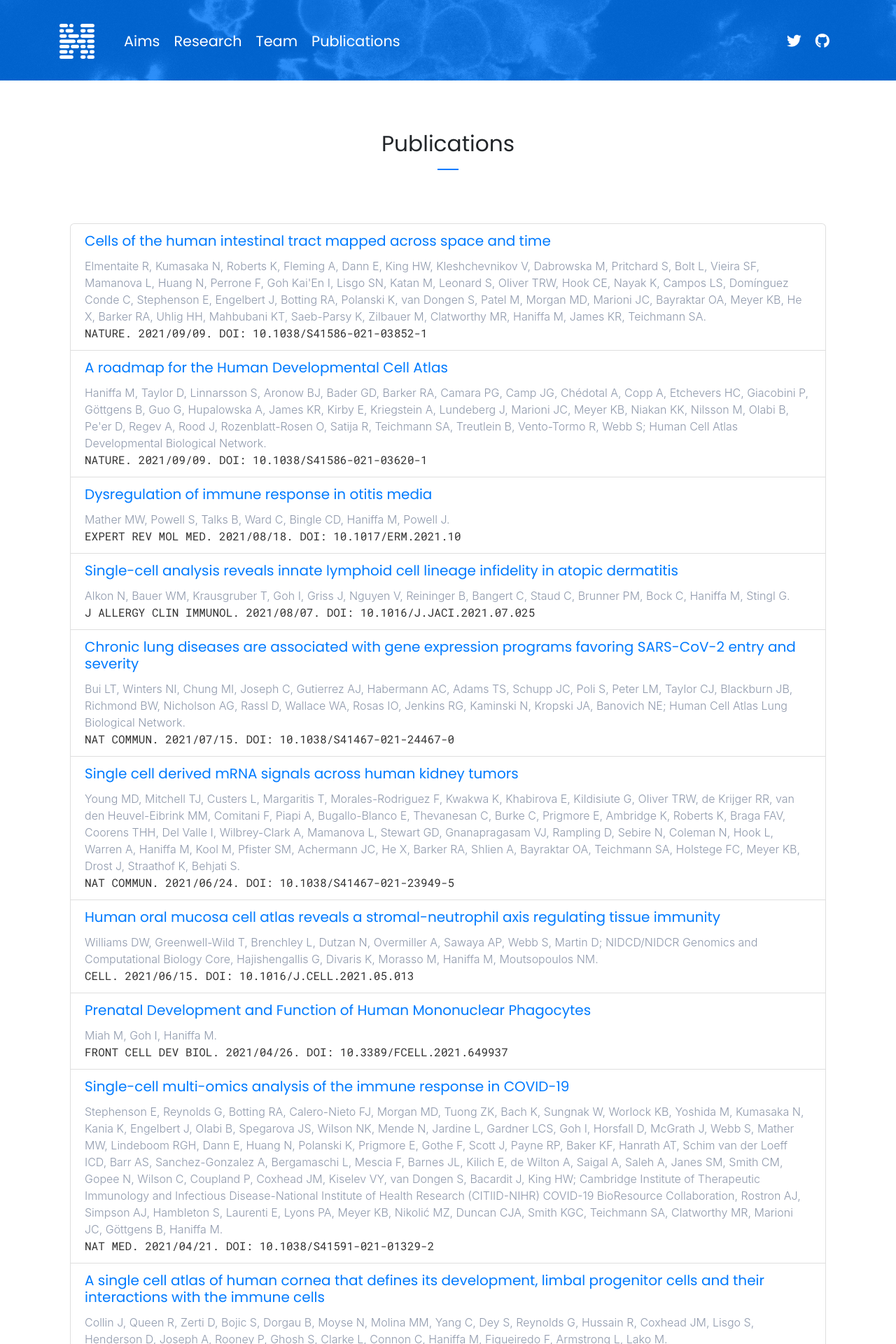
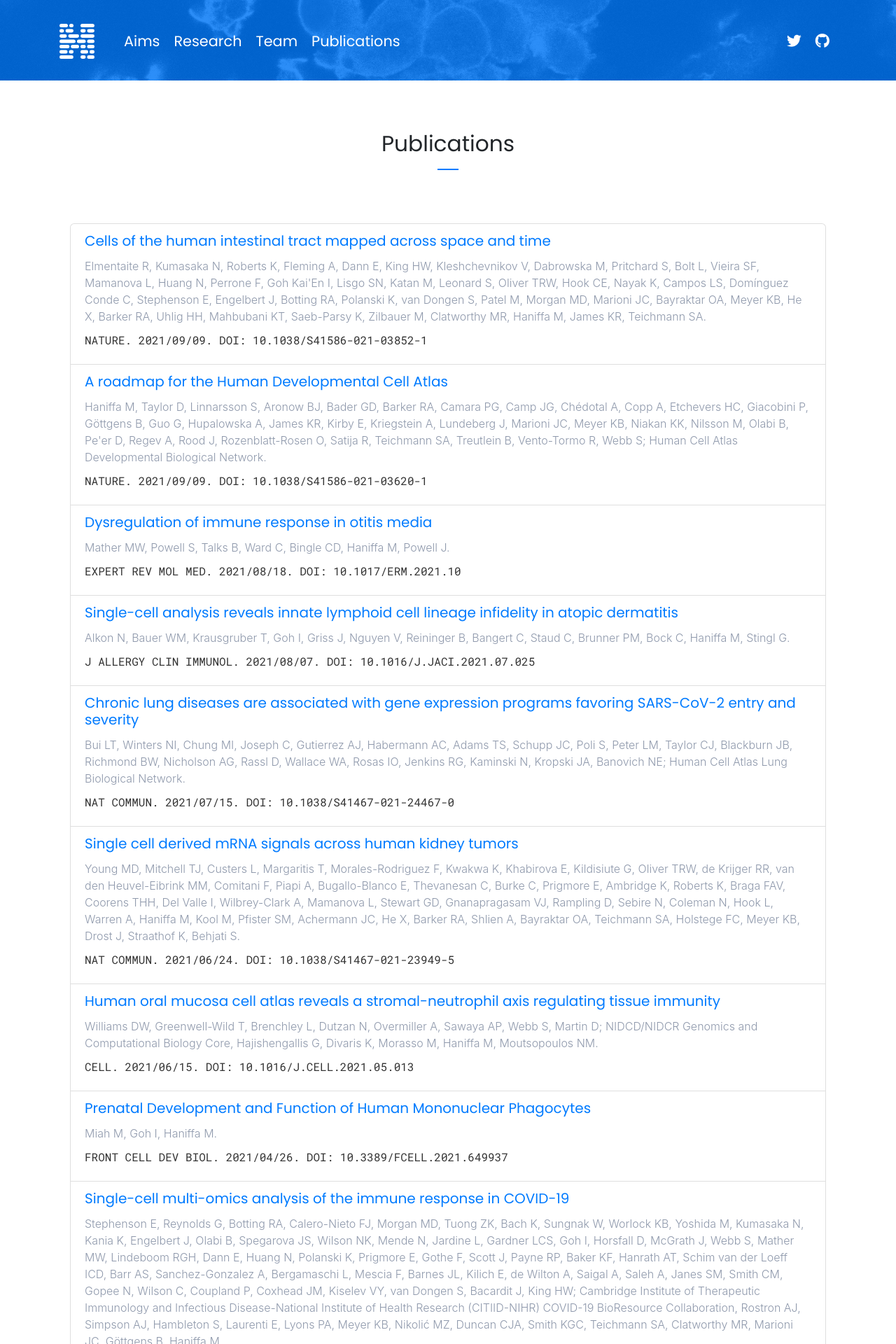
Before and after one commit to haniffalab/haniffalab.github.io, a Jekyll site: the page built from publications.markdown, in a window 1280 px wide. Shown: the top 1920 px of the page at 70% size. Built offline with Jekyll 4.4.1, drawn with Linux system fonts in a browser that asks for light colours; nearby versions of some CDN libraries.

Commit message:
pub layout style and link target change

```diff
--- a/assets/css/app.css
+++ b/assets/css/app.css
@@ -464,7 +464,7 @@
     color: #333333;
     font-size: 16px;
     text-transform: uppercase;
-    margin: 0;
+    margin: 10px 0;
 }
 
 
--- a/publications.markdown
+++ b/publications.markdown
@@ -7,7 +7,7 @@
     {% for pub in pubs %}
     <li class="list-group-item publication">
         <h5 class="title">
-            <a href="https://pubmed.ncbi.nlm.nih.gov/{{ pub.PMID }}">{{ pub.Title }}</a></h5>
+            <a href="https://pubmed.ncbi.nlm.nih.gov/{{ pub.PMID }}" target="_blank">{{ pub.Title }}</a></h5>
         <p class="authors">
             {{ pub.Authors }}</p>
         <p class="journal">
```
